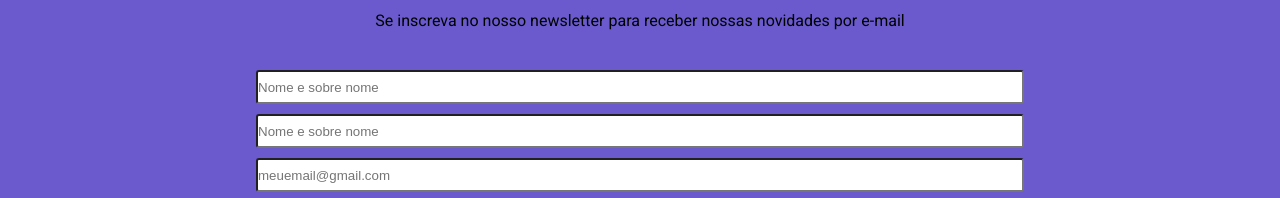
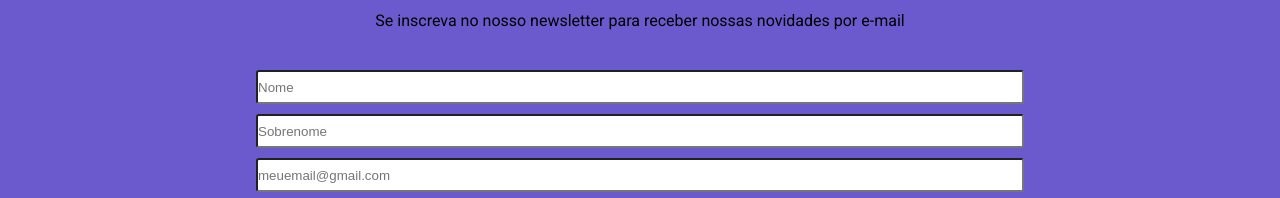
Before and after one commit to lucasnasss/eabio, a plain HTML site: page index.html in a window 1280 px wide. Shown: the part 2208-2406 px from the top of the page. Drawn offline with nearby package versions, Linux system fonts and the light colour scheme.

Commit message:
correção

```diff
--- a/index.html
+++ b/index.html
@@ -179,9 +179,9 @@
 
             <form  method="post" role="form" action="https://github.us20.list-manage.com/subscribe/post?u=ec794bd05308bd730a8abaed9&amp;id=c3545d0e5c&amp;f_id=0076f9e6f0">
 
-                <input  class="input"type="text"  id="name" name="FNAME" placeholder="Nome e sobre nome" data-error="Field can't be blank!" required>
+                <input  class="input"type="text"  id="name" name="FNAME" placeholder="Nome" data-error="Field can't be blank!" required>
 
-                <input  class="input"type="text"  id="lname" name="LNAME" placeholder="Nome e sobre nome" data-error="Field can't be blank!" required>
+                <input  class="input"type="text"  id="lname" name="LNAME" placeholder="Sobrenome" data-error="Field can't be blank!" required>
 
                 <input  class="input"type="email" id="email" name="EMAIL" placeholder="meuemail@gmail.com" data-error="Field can't be blank!" required>
 
```
